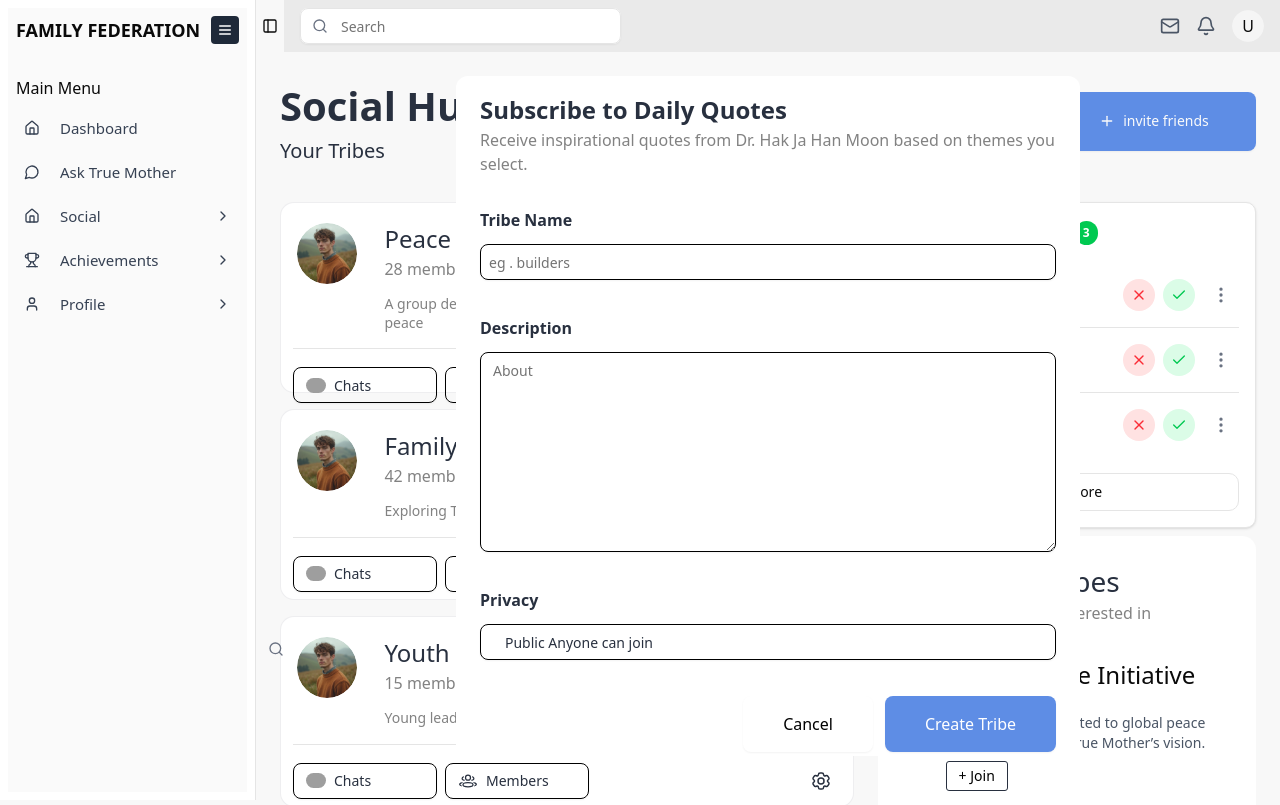
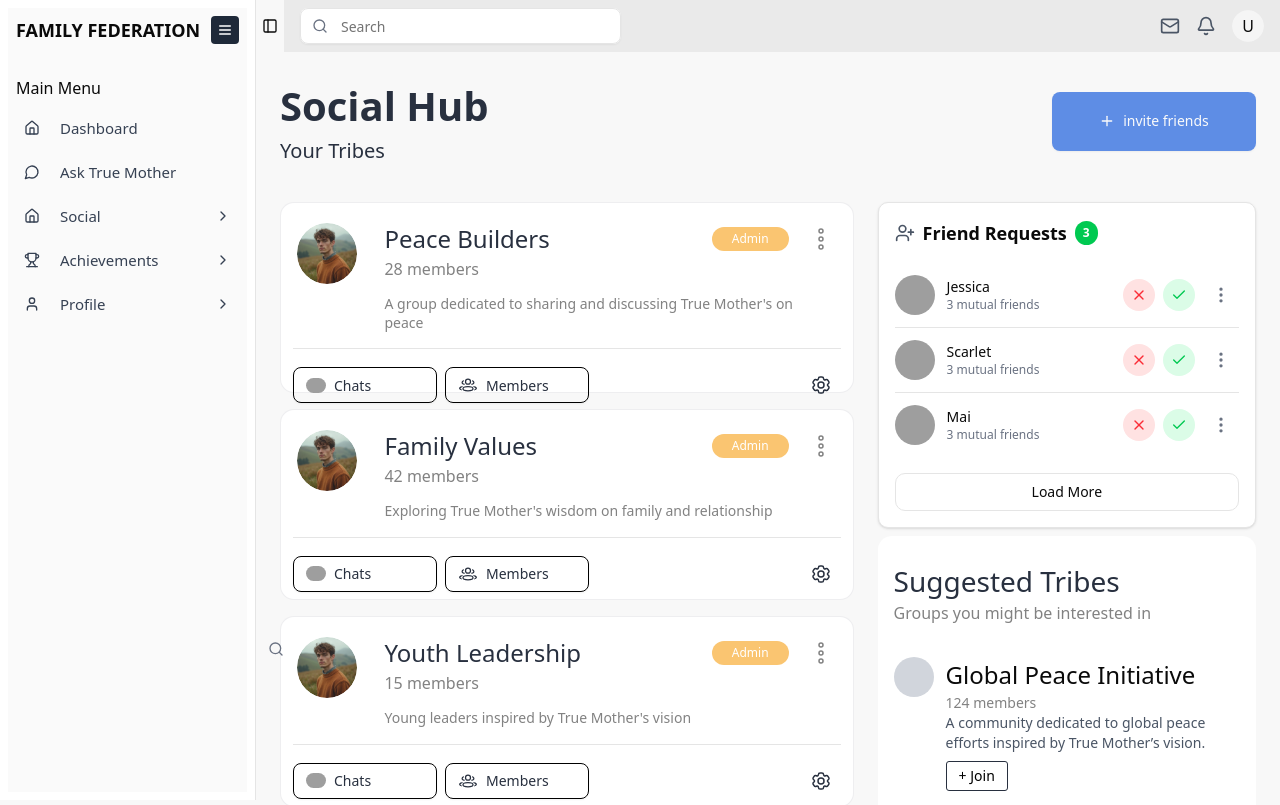
Before and after one commit to Alyabbas93/fatherofpeace, a Next.js app: page /social/tribes in a window 1280 px wide. Shown: the top 805 px of the page. Built offline with nearby package versions, Linux system fonts and the light colour scheme; grey boxes are pictures that could not be loaded.

Commit message:
hiding the tribe

```diff
--- a/src/components/social/createTribe.js
+++ b/src/components/social/createTribe.js
@@ -5,7 +5,7 @@ import { Button } from '../ui/button';
 
 const CreateTribe = () => {
   return (
-    <main className="absolute flex flex-col gap-8  w-[624px] h-[680px] flex-shrink-0 bg-white  rounded-[12px] py-4 px-6">
+    <main className=" hidden absolute flex flex-col gap-8  w-[624px] h-[680px] flex-shrink-0 bg-white  rounded-[12px] py-4 px-6">
       {/* for the title  */}
       <div>
         <h1 className="text-[#28303F] font-readexpro text-2xl font-semibold leading-normal">
```
